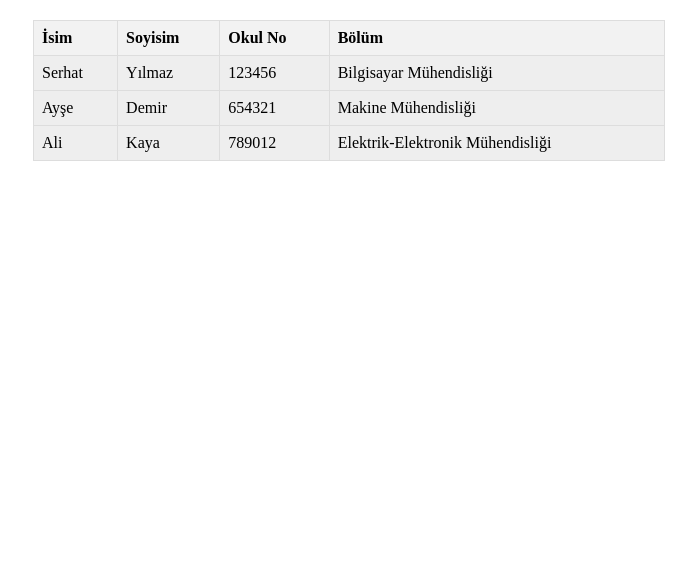
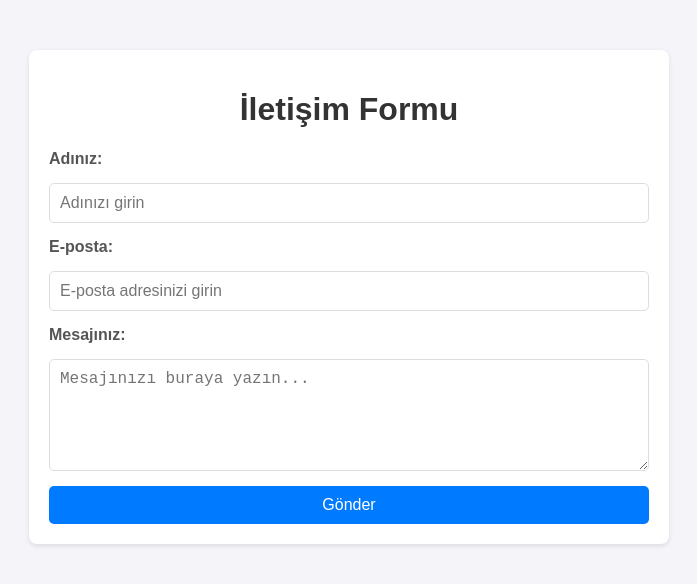
Before and after one commit to nurshahs/-dev1, a plain HTML site: page index.html in a window 1280 px wide. Shown: the whole page, without its empty margins (291-988 px from the left). Drawn offline with Linux system fonts and the light colour scheme.

Commit message:
Add files via upload

```diff
--- a/index.html
+++ b/index.html
@@ -3,55 +3,74 @@
 <head>
     <meta charset="UTF-8">
     <meta name="viewport" content="width=device-width, initial-scale=1.0">
-    <title>Tablo Örneği</title>
+    <title>İletişim Sayfası</title>
     <style>
-        table {
-            border-collapse: collapse;
-            width: 50%;
-            margin: 20px auto;
-            background-color: #eee;
+        body {
+            font-family: Arial, sans-serif;
+            margin: 0;
+            padding: 0;
+            background-color: #f4f4f9;
         }
-        th, td {
+        .container {
+            max-width: 600px;
+            margin: 50px auto;
+            padding: 20px;
+            background: #ffffff;
+            border-radius: 8px;
+            box-shadow: 0 2px 5px rgba(0, 0, 0, 0.1);
+        }
+        .container h1 {
+            text-align: center;
+            color: #333;
+        }
+        form {
+            display: flex;
+            flex-direction: column;
+            gap: 15px;
+        }
+        label {
+            font-weight: bold;
+            color: #555;
+        }
+        input, textarea {
+            padding: 10px;
+            font-size: 16px;
             border: 1px solid #ddd;
-            padding: 8px;
-            text-align: left;
+            border-radius: 5px;
         }
-        th {
-            background-color: #f2f2f2;
-            font-weight: bold;
+        input:focus, textarea:focus {
+            border-color: #007bff;
+            outline: none;
+        }
+        button {
+            padding: 10px 20px;
+            font-size: 16px;
+            color: #fff;
+            background-color: #007bff;
+            border: none;
+            border-radius: 5px;
+            cursor: pointer;
+        }
+        button:hover {
+            background-color: #0056b3;
         }
     </style>
 </head>
 <body>
-    <table>
-        <thead>
-            <tr>
-                <th>İsim</th>
-                <th>Soyisim</th>
-                <th>Okul No</th>
-                <th>Bölüm</th>
-            </tr>
-        </thead>
-        <tbody>
-            <tr>
-                <td>Serhat</td>
-                <td>Yılmaz</td>
-                <td>123456</td>
-                <td>Bilgisayar Mühendisliği</td>
-            </tr>
-            <tr>
-                <td>Ayşe</td>
-                <td>Demir</td>
-                <td>654321</td>
-                <td>Makine Mühendisliği</td>
-            </tr>
-            <tr>
-                <td>Ali</td>
-                <td>Kaya</td>
-                <td>789012</td>
-                <td>Elektrik-Elektronik Mühendisliği</td>
-            </tr>
-        </tbody>
-    </table>
+    <div class="container">
+        <h1>İletişim Formu</h1>
+        <form action="#" method="post">
+            <label for="name">Adınız:</label>
+            <input type="text" id="name" name="name" placeholder="Adınızı girin" required>
+
+            <label for="email">E-posta:</label>
+            <input type="email" id="email" name="email" placeholder="E-posta adresinizi girin" required>
+
+            <label for="message">Mesajınız:</label>
+            <textarea id="message" name="message" rows="5" placeholder="Mesajınızı buraya yazın..." required></textarea>
+
+            <button type="submit">Gönder</button>
+        </form>
+    </div>
 </body>
 </html>
```
Also changed, not shown: hw8.js (added, +17 -0 lines), index1.html (added, +69 -0 lines).
